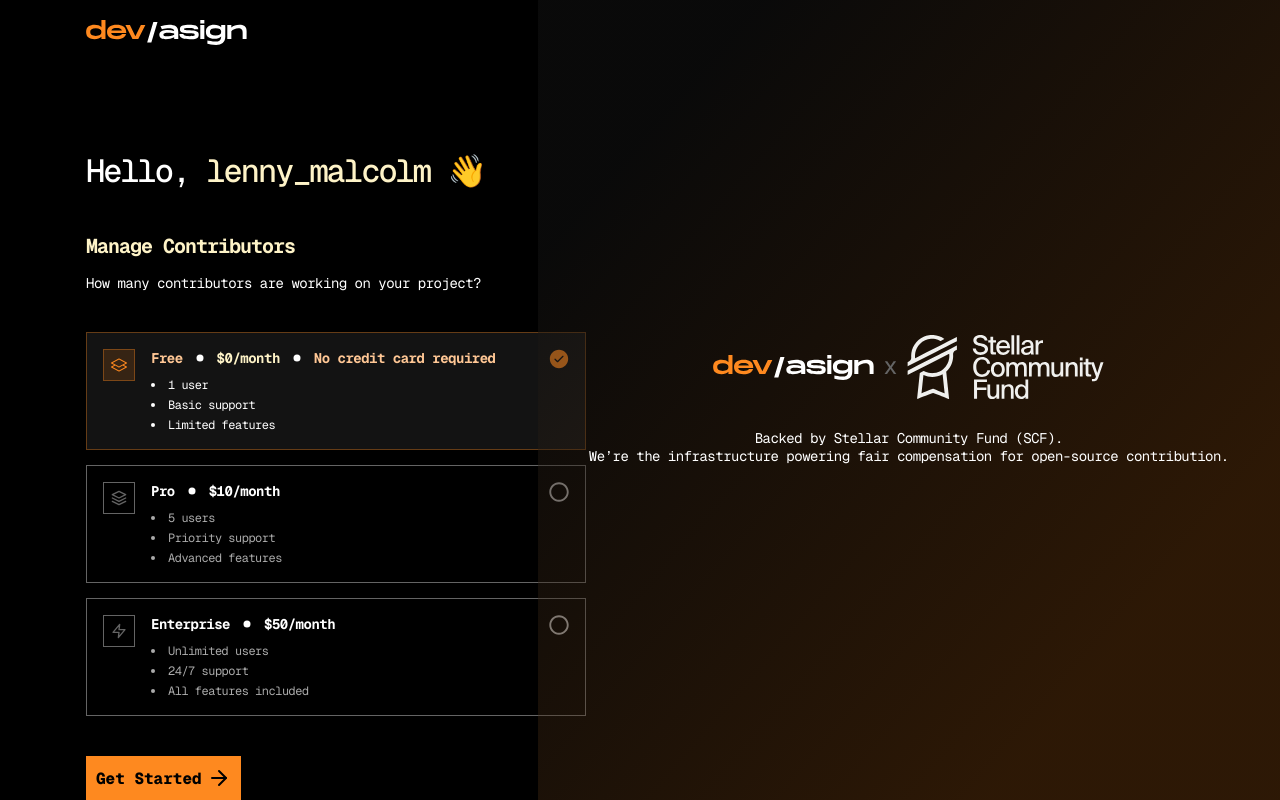
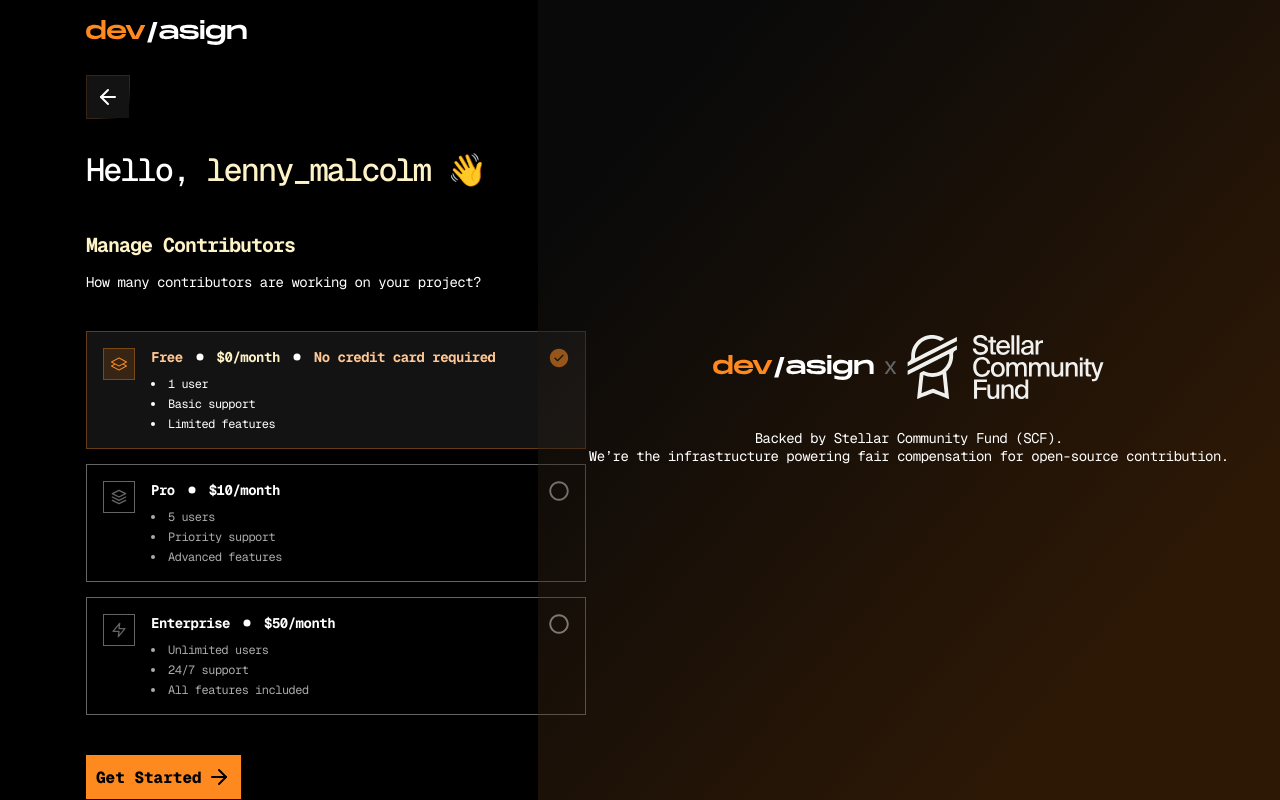
Before and after one commit to devasignhq/maintainer-app, a Next.js app: page /authenticate/subscription-plan in a window 1280 px wide. Built offline with nearby package versions, Linux system fonts and the light colour scheme.

Commit message:
Added missing elements in subscription plan page

```diff
--- a/app/(pages)/authenticate/subscription-plan/page.tsx
+++ b/app/(pages)/authenticate/subscription-plan/page.tsx
@@ -2,7 +2,7 @@
 import ButtonPrimary from "@/app/components/ButtonPrimary";
 import { SubscriptionPlanDto } from "@/app/models/subscription-plan.model";
 import { BsLayers } from "react-icons/bs";
-import { FiArrowRight, FiLayers, FiZap } from "react-icons/fi";
+import { FiArrowLeft, FiArrowRight, FiLayers, FiZap } from "react-icons/fi";
 import SubscriptionCard from "./SubscriptionCard";
 
 const SubscriptionPlan = () => {
@@ -13,7 +13,13 @@ const SubscriptionPlan = () => {
     ]
 
     return (
-        <div className="pt-[105px]">
+        <>
+            <button
+                className="gradient-border-btn relative p-2.5 bg-dark-400 text-light-100 text-2xl my-[30px]"
+                onClick={() => {}}
+            >
+                <FiArrowLeft />
+            </button>
             <h1 className="text-display-large text-light-100 pb-[42px]">
                 Hello, <span className="text-light-200">{" "}lenny_malcolm{" "}</span> 👋
             </h1>
@@ -42,7 +48,7 @@ const SubscriptionPlan = () => {
                     onClick: () => {},
                 }}
             />
-        </div>
+        </>
     );
 }
 
--- a/app/components/PopupModalLayout.tsx
+++ b/app/components/PopupModalLayout.tsx
@@ -18,7 +18,7 @@ const PopupModalLayout = ({
                         {title}
                     </h2>
                     <button
-                        className="close-btn relative p-2.5 bg-dark-400 text-light-100 text-2xl"
+                        className="gradient-border-btn relative p-2.5 bg-dark-400 text-light-100 text-2xl"
                         onClick={toggleModal}
                     >
                         <IoMdClose />
--- a/app/globals.css
+++ b/app/globals.css
@@ -203,7 +203,7 @@ form textarea {
 
 .draft-box::before,
 .popup-modal::before,
-.popup-modal .close-btn::before,
+.gradient-border-btn::before,
 .dropdown-box::before,
 .wallet-info::before {
   content: "";
@@ -221,7 +221,7 @@ form textarea {
 }
 
 .draft-box::before,
-.popup-modal .close-btn::before,
+.gradient-border-btn::before,
 .dropdown-box::before {
   padding: 1px;
   background: linear-gradient(to right bottom, rgba(254, 137, 31, 0.15) 61.61%, #000000 86.4%);
```
